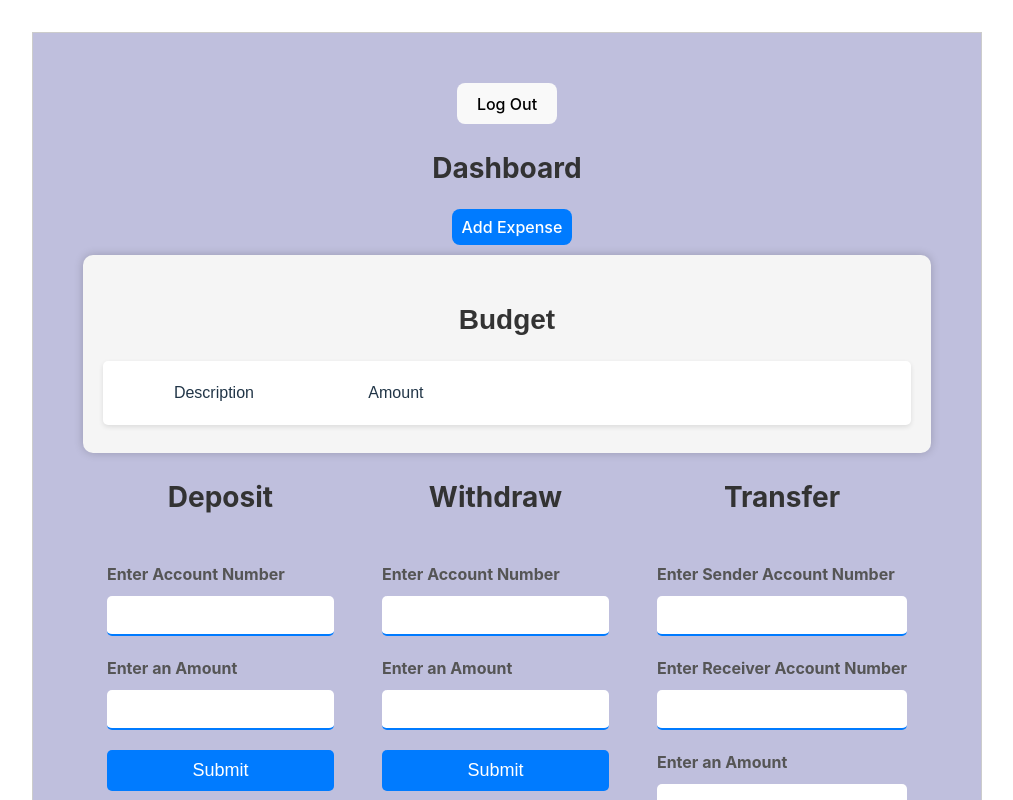
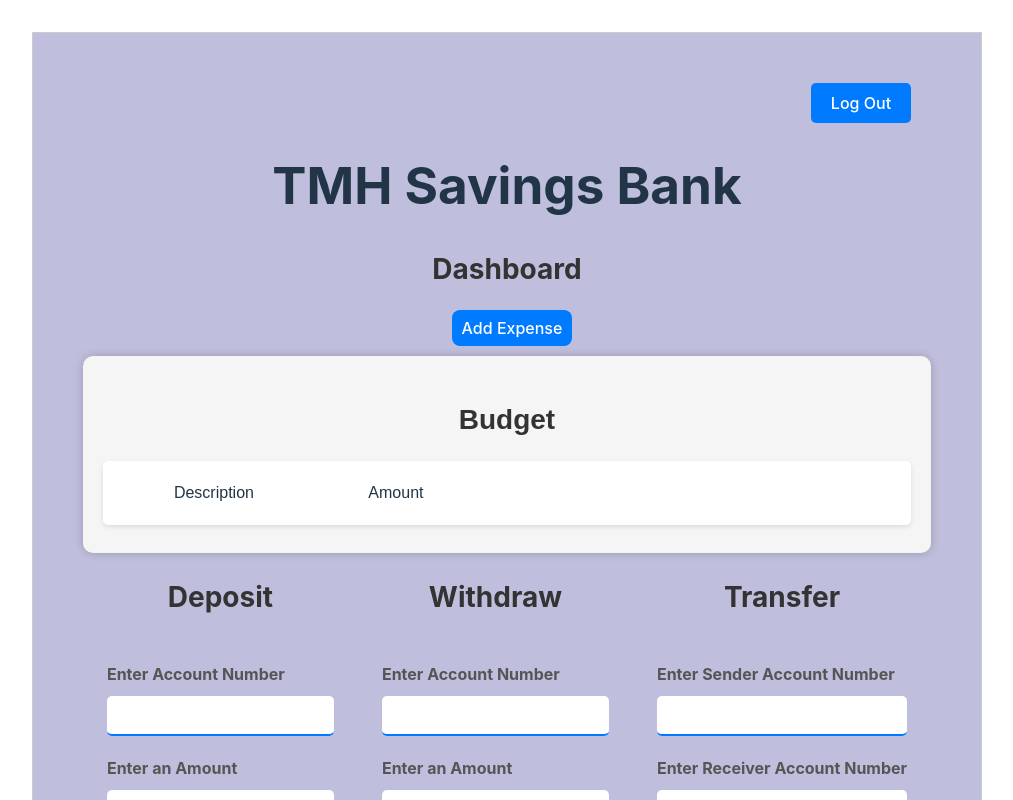
Before and after one commit to Amieldat/my-banking-app, a React (Vite) app: page /dashboard in a window 1280 px wide. Shown: the top 800 px of the page, without its empty margins (123-1136 px from the left). Built offline with nearby package versions, Linux system fonts and the light colour scheme.

Commit message:
Added div for logout button for css design

```diff
--- a/src/components/Dashboard.jsx
+++ b/src/components/Dashboard.jsx
@@ -28,7 +28,10 @@ export const Dashboard = () => {
 
     return (
         <div id="dashboard" className="dashboard-container">
-            <button onClick={() => setLoggedIn("")}>Log Out</button>
+            <div className="logout-button-container">
+                <button onClick={() => setLoggedIn("")} className="logout-button">Log Out</button>
+            </div>
+            <h1>TMH Savings Bank</h1>
             <h2>Dashboard</h2>
             <h3>{loggedIn}</h3>
             {isAdmin
```
